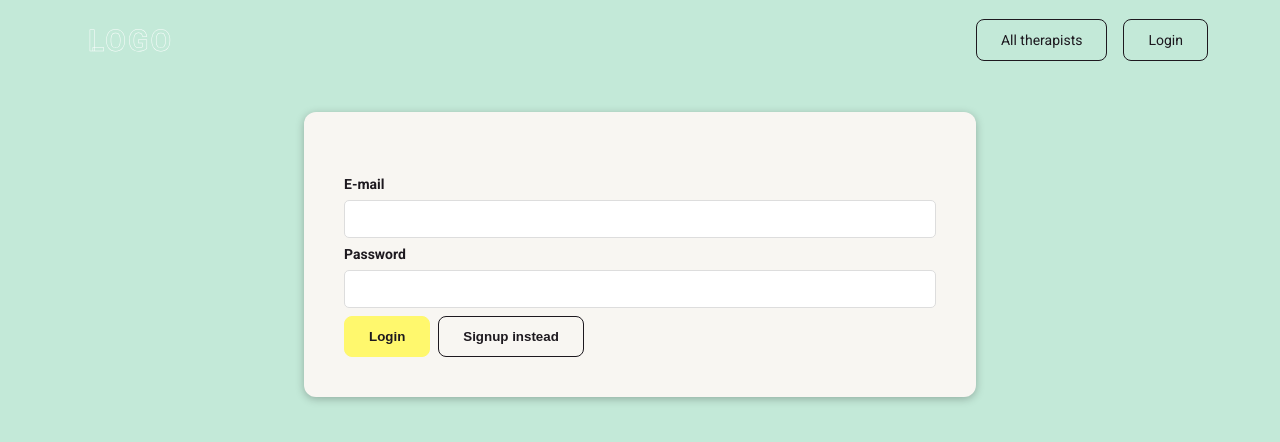
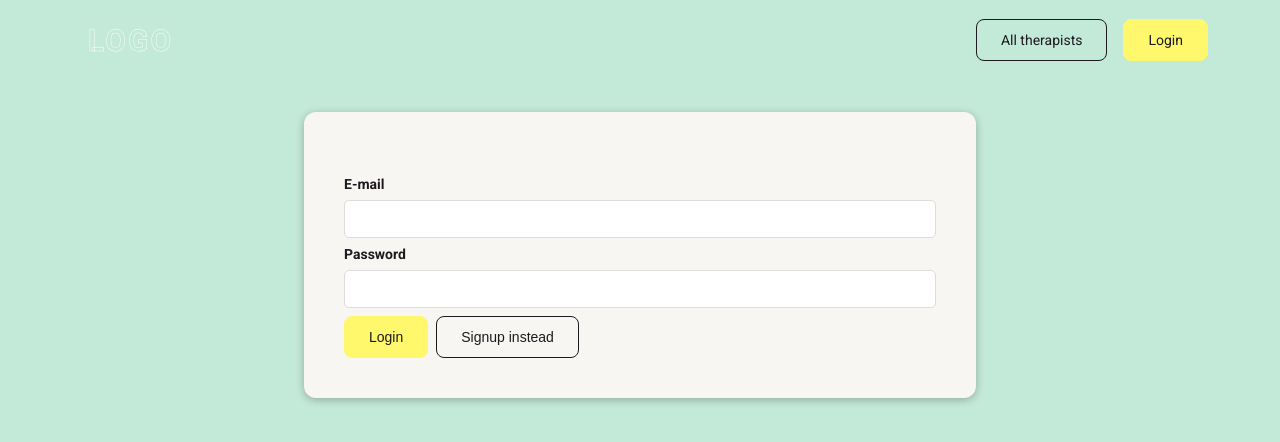
Before and after one commit to Asya404/Find-a-Therapist, a Vue app: page /auth in a window 1280 px wide. Shown: the top 442 px of the page. Built offline with nearby package versions, Linux system fonts and the light colour scheme.

Commit message:
feat: add logout action and flow

```diff
--- a/src/App.vue
+++ b/src/App.vue
@@ -129,6 +129,10 @@ textarea:focus {
   opacity: 1;
 }
 
+form button {
+  margin-right: 0.5rem;
+}
+
 .error {
   color: red;
   font-size: 12px;
--- a/src/components/coaches/CoachItem.vue
+++ b/src/components/coaches/CoachItem.vue
@@ -85,4 +85,8 @@ div {
   display: flex;
   justify-content: flex-end;
 }
+
+a:first-child {
+  margin-right: 0.5rem;
+}
 </style>
--- a/src/components/layout/TheHeader.vue
+++ b/src/components/layout/TheHeader.vue
@@ -14,7 +14,10 @@
           >
         </li>
         <li v-else>
-          <router-link to="/auth">Login</router-link>
+          <router-link class="header__link" to="/auth">Login</router-link>
+        </li>
+        <li v-if="isLoggedIn">
+          <base-button mode="grey" @click="logout">Logout</base-button>
         </li>
       </ul>
     </nav>
@@ -28,20 +31,20 @@ export default {
       return this.$store.getters.isAuthenticated;
     },
   },
+  methods: {
+    logout() {
+      this.$store.dispatch('logout');
+    },
+  },
 };
 </script>
 
 <style scoped>
 header {
-  width: 100%;
   height: 5rem;
   display: flex;
   justify-content: center;
   align-items: center;
-}
-
-header img {
-  max-width: 80px;
 }
 
 header a {
@@ -57,7 +60,7 @@ header a {
 .header__link:hover,
 .header__link.router-link-active {
   background-color: #fff86d;
-  border: 1px solid transparent;
+  border: 1px solid #fff86d;
 }
 
 h1 a {
@@ -74,6 +77,10 @@ h1 a:hover,
 h1 a:active,
 h1 a.router-link-active {
   border-color: transparent;
+}
+
+header button {
+  font-weight: 400;
 }
 
 header nav {
--- a/src/components/ui/BaseButton.vue
+++ b/src/components/ui/BaseButton.vue
@@ -24,10 +24,8 @@ a {
   padding: 0.75rem 1.5rem;
   cursor: pointer;
   border-radius: 8px;
-  margin-right: 0.5rem;
   display: inline-block;
-  font-weight: 700;
-  border: none;
+  font-size: 14px;
 }
 
 .fill {
@@ -40,9 +38,14 @@ a {
   border: 1px solid #1d191f;
 }
 
+.grey {
+  border: 1px solid #ccc;
+  background-color: #ccc;
+}
+
 .outline:hover,
 .outline:active {
   background-color: #fff86d;
-  border: 1px solid transparent;
+  border: 1px solid #fff86d;
 }
 </style>
--- a/src/pages/coaches/CoachDetail.vue
+++ b/src/pages/coaches/CoachDetail.vue
@@ -5,10 +5,8 @@
         <div class="img-wrapper">
           <img class="coach__img" :src="selectedCoach.imageUrl" alt="" />
         </div>
-        <div class="wrapper">
-          <h2>{{ fullName }}</h2>
-          <h3>${{ rate }}/hour</h3>
-        </div>
+        <h2>{{ fullName }}</h2>
+        <h3>${{ rate }}/hour</h3>
         <base-badge
           v-for="area in areas"
           :key="area"
@@ -81,6 +79,6 @@ h2 {
 }
 
 .badge {
-  margin-bottom: 10px;
+  margin: 15px 0;
 }
 </style>
--- a/src/store/store.js
+++ b/src/store/store.js
@@ -64,6 +64,13 @@ const store = createStore({
       }
       context.commit('setUser', responseData);
     },
+    logout(context) {
+      context.commit('setUser', {
+        idToken: null,
+        localId: null,
+        expiresIn: null,
+      });
+    },
   },
   mutations: {
     setUser(state, payload) {
```
